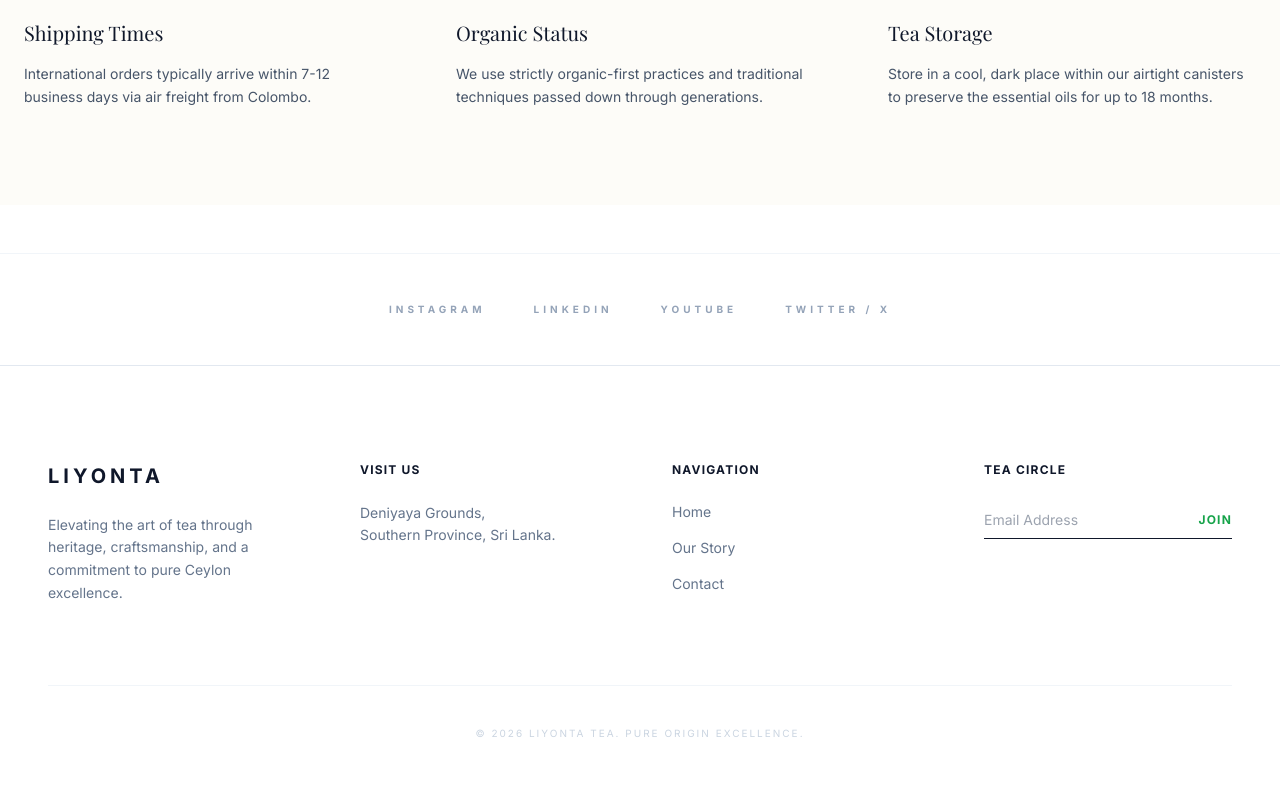
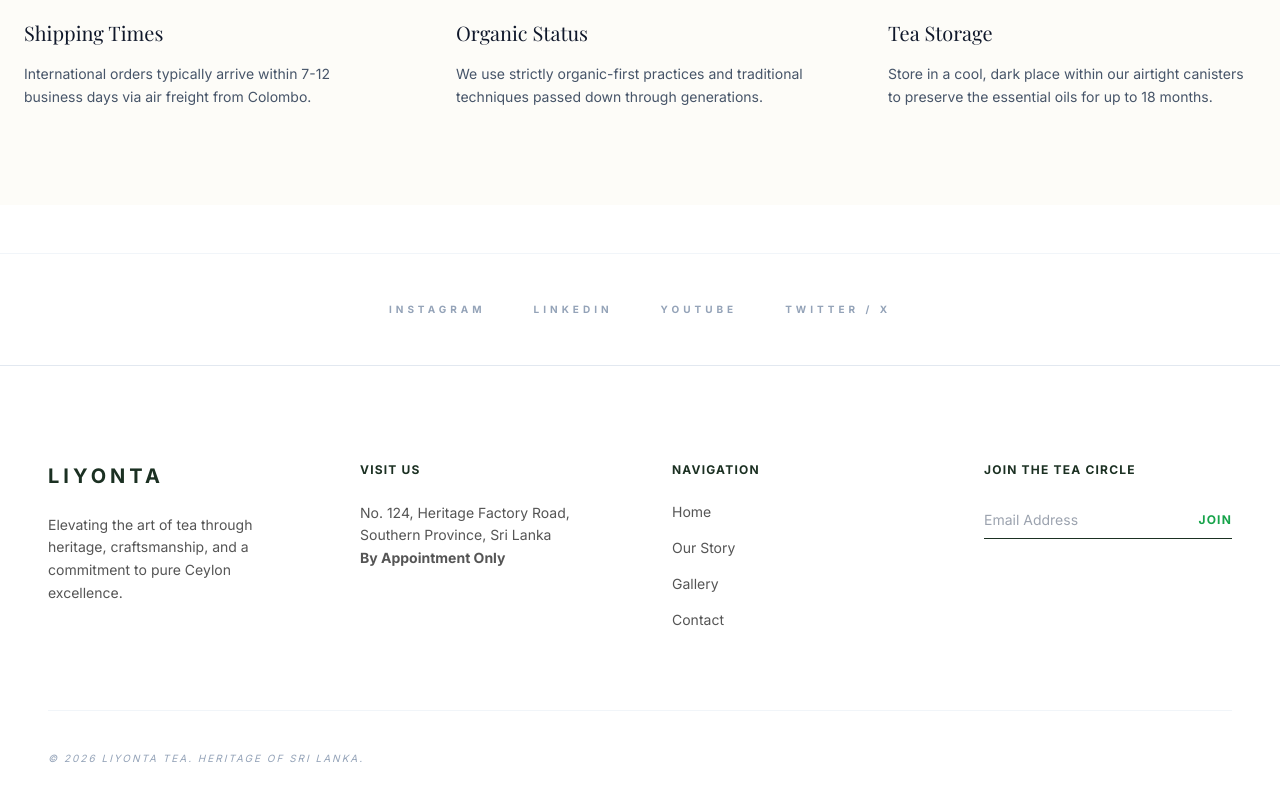
Before and after one commit to RIVINDUSANJULA/Liyonta-Tea-2026, a Next.js app: page /contact in a window 1280 px wide. Shown: the part 2543-3343 px from the top of the page. Built offline with nearby package versions, Linux system fonts and the light colour scheme; a web font is replaced by a local one.

Commit message:
Footer Fix Done

```diff
--- a/app/about/page.tsx
+++ b/app/about/page.tsx
@@ -158,46 +158,6 @@ export default function AboutPage() {
           </div>
         </aside>
       </main>
-
-      {/* G. Detailed Footer */}
-      <footer className="py-24 bg-white border-t border-slate-200">
-        <div className="container mx-auto px-6 lg:px-12 max-w-7xl">
-          <div className="grid grid-cols-1 md:grid-cols-2 lg:grid-cols-4 gap-16 mb-20">
-            <div className="space-y-6">
-              <div className="text-xl font-bold tracking-[0.2em] text-[#1B3022]">LIYONTA</div>
-              <p className="text-sm text-[#555555] leading-relaxed">
-                Elevating the art of tea through heritage, craftsmanship, and a commitment to pure Ceylon excellence.
-              </p>
-            </div>
-            <div className="space-y-6">
-              <h5 className="text-xs font-bold uppercase tracking-widest text-[#1B3022]">Visit Us</h5>
-              <p className="text-sm text-[#555555] leading-relaxed">
-                No. 124, Heritage Factory Road,<br />
-                Southern Province, Sri Lanka<br />
-                <span className="font-bold">By Appointment Only</span>
-              </p>
-            </div>
-            <div className="space-y-6">
-              <h5 className="text-xs font-bold uppercase tracking-widest text-[#1B3022]">Our Philosophy</h5>
-              <ul className="space-y-4 text-sm text-[#555555]">
-                <li><a href="#" className="hover:text-green-600 transition-none">Heritage Crafts</a></li>
-                <li><a href="#" className="hover:text-green-600 transition-none">Ethical Trade</a></li>
-                <li><a href="#" className="hover:text-green-600 transition-none">Sustainability</a></li>
-              </ul>
-            </div>
-            <div className="space-y-6">
-              <h5 className="text-xs font-bold uppercase tracking-widest text-[#1B3022]">Join the Tea Circle</h5>
-              <form className="flex border-b border-[#1B3022] py-2">
-                <input type="email" placeholder="Email Address" className="bg-transparent text-sm w-full outline-none" />
-                <button type="submit" className="text-xs font-bold uppercase tracking-widest text-green-600 ml-4">Join</button>
-              </form>
-            </div>
-          </div>
-          <div className="flex flex-col md:flex-row justify-between items-center text-[10px] uppercase tracking-[0.2em] text-slate-400 pt-10 border-t border-slate-100 italic">
-            <p>&copy; 2026 Liyonta Tea. Heritage of Sri Lanka.</p>
-          </div>
-        </div>
-      </footer>
     </div>
   );
 }
--- a/app/contact/page.tsx
+++ b/app/contact/page.tsx
@@ -177,45 +177,6 @@ export default function ContactPage() {
           </div>
         </section>
       </main>
-
-      {/* Footer from layout standard */}
-      <footer className="py-24 bg-white border-t border-slate-200">
-        <div className="container mx-auto px-6 lg:px-12 max-w-7xl">
-          <div className="grid grid-cols-1 md:grid-cols-2 lg:grid-cols-4 gap-16 mb-20">
-            <div className="space-y-6">
-              <div className="text-xl font-bold tracking-[0.2em] text-slate-900">LIYONTA</div>
-              <p className="text-sm text-slate-500 leading-relaxed">
-                Elevating the art of tea through heritage, craftsmanship, and a commitment to pure Ceylon excellence.
-              </p>
-            </div>
-            <div className="space-y-6">
-              <h5 className="text-xs font-bold uppercase tracking-widest text-slate-900">Visit Us</h5>
-              <p className="text-sm text-slate-500 leading-relaxed">
-                Deniyaya Grounds,<br />
-                Southern Province, Sri Lanka.
-              </p>
-            </div>
-            <div className="space-y-6">
-              <h5 className="text-xs font-bold uppercase tracking-widest text-slate-900">Navigation</h5>
-              <ul className="space-y-4 text-sm text-slate-500">
-                <li><a href="/" className="hover:text-green-600 transition-none">Home</a></li>
-                <li><a href="/about" className="hover:text-green-600 transition-none">Our Story</a></li>
-                <li><a href="/contact" className="hover:text-green-600 transition-none">Contact</a></li>
-              </ul>
-            </div>
-            <div className="space-y-6">
-              <h5 className="text-xs font-bold uppercase tracking-widest text-slate-900">Tea Circle</h5>
-              <form className="flex border-b border-slate-900 py-2">
-                <input type="email" placeholder="Email Address" className="bg-transparent text-sm w-full outline-none" />
-                <button type="submit" className="text-xs font-bold uppercase tracking-widest text-green-600 ml-4 font-bold">Join</button>
-              </form>
-            </div>
-          </div>
-          <div className="text-[10px] uppercase tracking-[0.2em] text-slate-300 text-center border-t border-slate-100 pt-10">
-            &copy; 2026 Liyonta Tea. Pure Origin Excellence.
-          </div>
-        </div>
-      </footer>
     </div>
   );
 }
--- a/app/gallery/page.tsx
+++ b/app/gallery/page.tsx
@@ -157,46 +157,6 @@ export default function GalleryPage() {
           <div className="absolute inset-0 bg-[#000]/10 pointer-events-none"></div>
         </section>
       </main>
-
-      {/* F. Detailed Footer */}
-      <footer className="py-24 bg-white border-t border-slate-200">
-        <div className="container mx-auto px-6 lg:px-12 max-w-7xl">
-          <div className="grid grid-cols-1 md:grid-cols-2 lg:grid-cols-4 gap-16 mb-20">
-            <div className="space-y-6">
-              <div className="text-xl font-bold tracking-[0.2em] text-[#1B3022]">LIYONTA</div>
-              <p className="text-sm text-[#555555] leading-relaxed">
-                Elevating the art of tea through heritage, craftsmanship, and a commitment to pure Ceylon excellence.
-              </p>
-            </div>
-            <div className="space-y-6">
-              <h5 className="text-xs font-bold uppercase tracking-widest text-[#1B3022]">Quick Navigation</h5>
-              <ul className="space-y-4 text-sm text-[#555555]">
-                <li><a href="/" className="hover:text-green-600 transition-none">Home</a></li>
-                <li><a href="/about" className="hover:text-green-600 transition-none">About Us</a></li>
-                <li><a href="/gallery" className="hover:text-green-600 transition-none text-green-600 font-bold">Gallery</a></li>
-                <li><a href="/contact" className="hover:text-green-600 transition-none">Contact</a></li>
-              </ul>
-            </div>
-            <div className="space-y-6">
-              <h5 className="text-xs font-bold uppercase tracking-widest text-[#1B3022]">Contact the Estate</h5>
-              <p className="text-sm text-[#555555] leading-relaxed italic">
-                Southern Province, Sri Lanka<br />
-                hello@liyontatea.com
-              </p>
-            </div>
-            <div className="space-y-6">
-              <h5 className="text-xs font-bold uppercase tracking-widest text-[#1B3022]">The Circle</h5>
-              <form className="flex border-b border-[#1B3022] py-2">
-                <input type="email" placeholder="Email Address" className="bg-transparent text-sm w-full outline-none" />
-                <button type="submit" className="text-xs font-bold uppercase tracking-widest text-green-600 ml-4 font-bold">Join</button>
-              </form>
-            </div>
-          </div>
-          <div className="text-[10px] uppercase tracking-[0.2em] text-slate-300 text-center border-t border-slate-100 pt-10">
-            &copy; 2026 Liyonta Tea. Visual Heritage Exhibition.
-          </div>
-        </div>
-      </footer>
     </div>
   );
 }
--- a/app/layout.tsx
+++ b/app/layout.tsx
@@ -1,6 +1,7 @@
 import type { Metadata } from "next";
 import { Inter, Playfair_Display } from "next/font/google";
 import Navbar from "@/components/Navbar";
+import Footer from "@/components/Footer";
 import "./globals.css";
 
 const inter = Inter({
@@ -31,6 +32,7 @@ export default function RootLayout({
       <body className="antialiased font-sans bg-[#FDFCF8] text-[#1B3022]">
         <Navbar />
         {children}
+        <Footer />
       </body>
     </html>
   );
--- /dev/null
+++ b/components/Footer.tsx
@@ -0,0 +1,61 @@
+"use client";
+
+import React from "react";
+import Link from "next/link";
+
+export default function Footer() {
+  return (
+    <footer className="py-24 bg-white border-t border-slate-200">
+      <div className="container mx-auto px-6 lg:px-12 max-w-7xl">
+        <div className="grid grid-cols-1 md:grid-cols-2 lg:grid-cols-4 gap-16 mb-20">
+          <div className="space-y-6">
+            <div className="text-xl font-bold tracking-[0.2em] text-[#1B3022]">LIYONTA</div>
+            <p className="text-sm text-[#555555] leading-relaxed">
+              Elevating the art of tea through heritage, craftsmanship, and a commitment to pure Ceylon excellence.
+            </p>
+          </div>
+
+          <div className="space-y-6">
+            <h5 className="text-xs font-bold uppercase tracking-widest text-[#1B3022]">Visit Us</h5>
+            <p className="text-sm text-[#555555] leading-relaxed">
+              No. 124, Heritage Factory Road,<br />
+              Southern Province, Sri Lanka<br />
+              <span className="font-bold">By Appointment Only</span>
+            </p>
+          </div>
+
+          <div className="space-y-6">
+            <h5 className="text-xs font-bold uppercase tracking-widest text-[#1B3022]">Navigation</h5>
+            <ul className="space-y-4 text-sm text-[#555555]">
+              <li><Link href="/" className="hover:text-green-600 transition-none">Home</Link></li>
+              <li><Link href="/about" className="hover:text-green-600 transition-none">Our Story</Link></li>
+              <li><Link href="/gallery" className="hover:text-green-600 transition-none">Gallery</Link></li>
+              <li><Link href="/contact" className="hover:text-green-600 transition-none">Contact</Link></li>
+            </ul>
+          </div>
+
+          <div className="space-y-6">
+            <h5 className="text-xs font-bold uppercase tracking-widest text-[#1B3022]">Join the Tea Circle</h5>
+            <form className="flex border-b border-[#1B3022] py-2" onSubmit={(e) => e.preventDefault()}>
+              <input
+                type="email"
+                placeholder="Email Address"
+                className="bg-transparent text-sm w-full outline-none"
+              />
+              <button
+                type="submit"
+                className="text-xs font-bold uppercase tracking-widest text-green-600 ml-4"
+              >
+                Join
+              </button>
+            </form>
+          </div>
+        </div>
+
+        <div className="flex flex-col md:flex-row justify-between items-center text-[10px] uppercase tracking-[0.2em] text-slate-400 pt-10 border-t border-slate-100 italic">
+          <p>&copy; 2026 Liyonta Tea. Heritage of Sri Lanka.</p>
+        </div>
+      </div>
+    </footer>
+  );
+}
```
